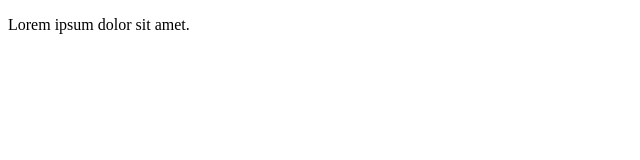
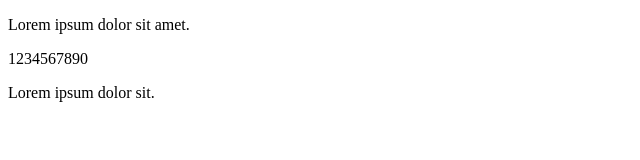
Before and after one commit to Maximalxx/tries, a plain HTML site: page index.html in a window 1280 px wide. Shown: the whole page, without its empty margins (0-640 px from the left). Drawn offline with Linux system fonts and the light colour scheme.

Commit message:
hack and push to commit

```diff
--- a/index.html
+++ b/index.html
@@ -7,5 +7,7 @@
 </head>
 <body>
     <p>Lorem ipsum dolor sit amet.</p>
+    <span>1234567890</span>
+    <p>Lorem ipsum dolor sit.</p>
 </body>
 </html>
```
